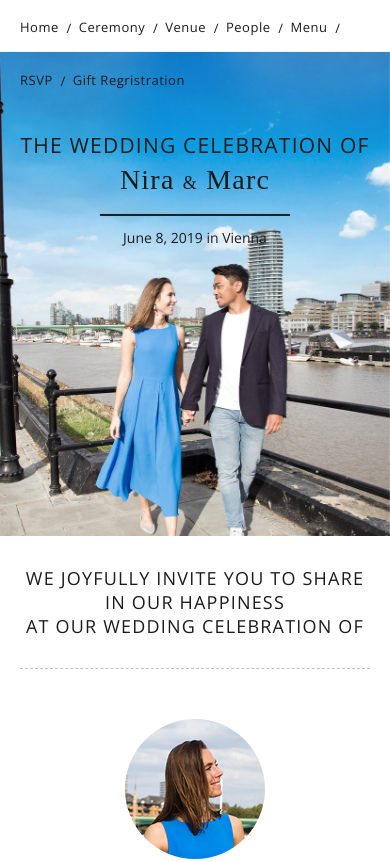
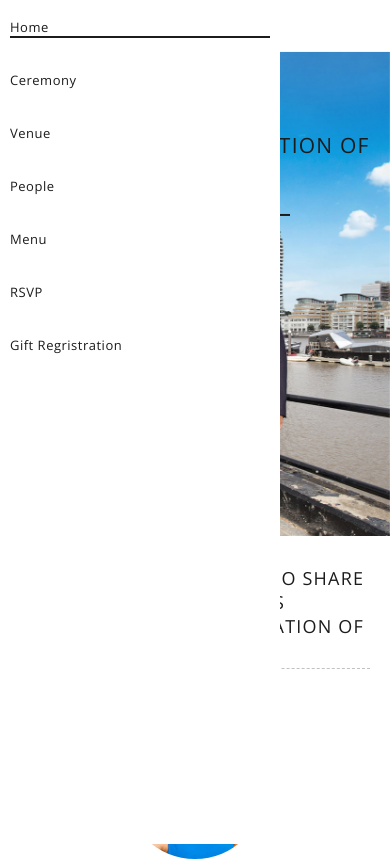
Before and after one commit to marc-andrew/wedding-website, a website: page 02_production/index.html in a window 390 px wide. Shown: the top 862 px of the page. Drawn offline with nearby package versions, Linux system fonts and the light colour scheme.

Commit message:
Mobile nav first draft

```diff
--- a/01_dev/sass/bem/_nav.scss
+++ b/01_dev/sass/bem/_nav.scss
@@ -48,6 +48,10 @@
             content: '/';
             right: px(-3);
             top: px(21);
+
+            @include media(screen,max,666px) {
+                content: normal;
+            }
         }
 
         &:hover,
@@ -63,6 +67,10 @@
     }
     //-- ELEMENT: Primary Navigation list item
     @at-root #{&}__list-item {
+        @include media(screen,max,666px) {
+            width: 100%;
+        }
+
         &:last-child {
 
             #{$navParent}__list-link {
@@ -72,4 +80,15 @@
             }
         }
     }
+
+    @at-root #{&}--primary {
+        @include media(screen,max,666px) {
+            position: fixed;
+            background-color: #fff;
+            top: 0;
+            left: 0;
+            width: px(280);
+            height: 100%;
+        }
+    }
 }
```
Also changed, not shown: 01_dev/css/style.css, 02_production/css/style.css, 2 other files.
